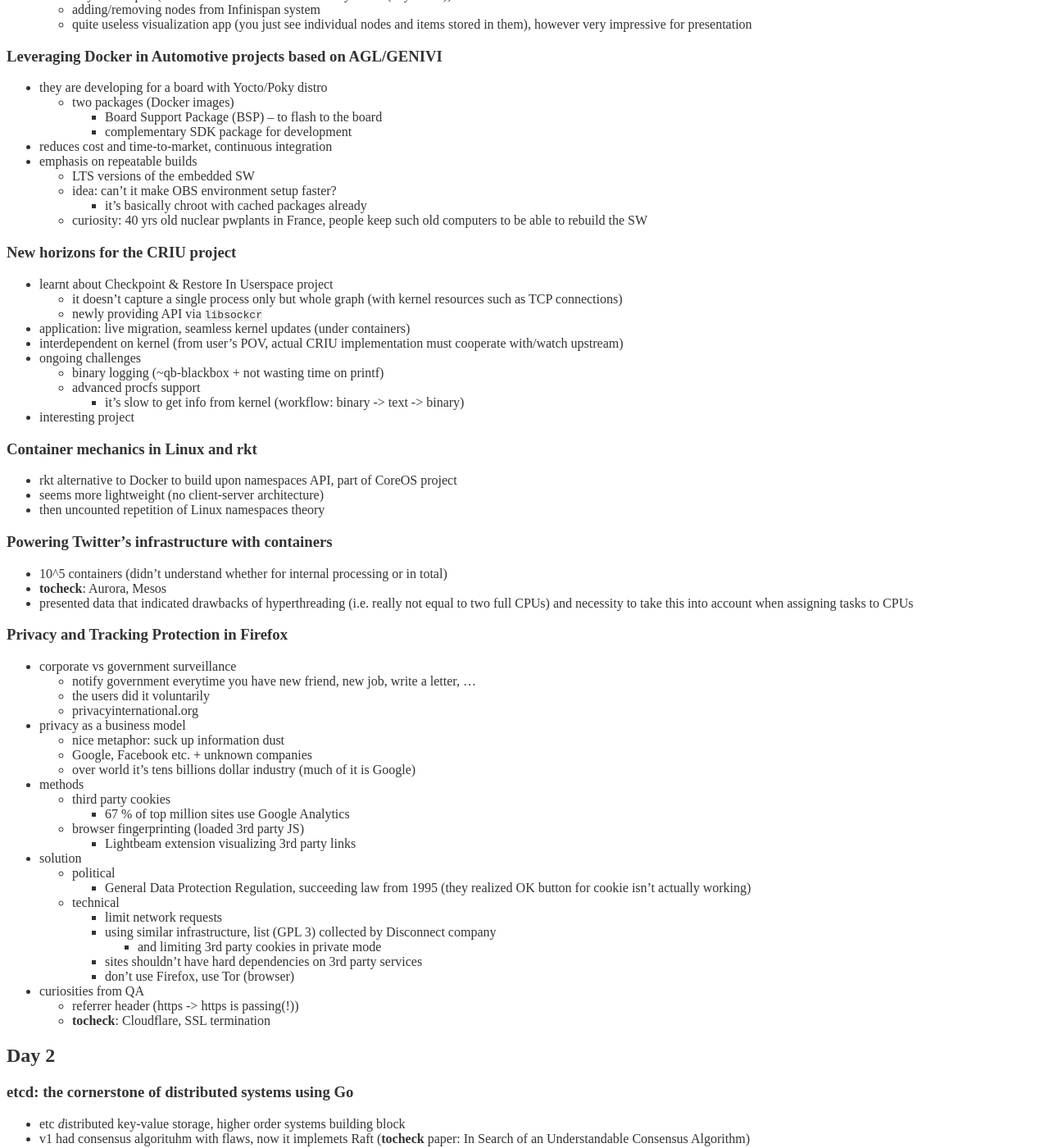
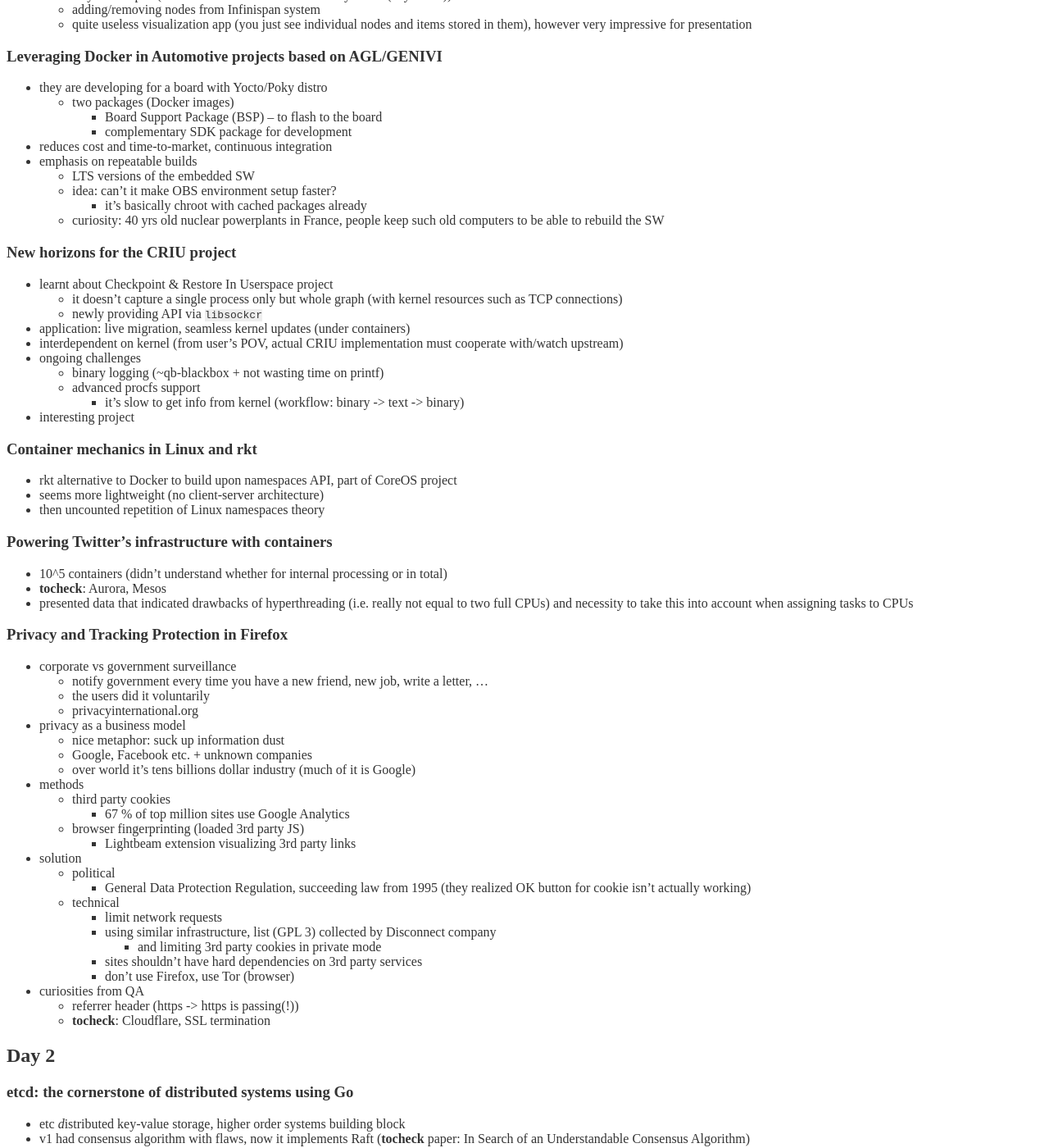
Before and after one commit to Werkov/Werkov.github.io, a Jekyll site: the page built from _posts/2016-01-31-fosdem.md, in a window 1280 px wide and 1400 px high, scrolled down 2164 px. Shown: the whole window at 82% size. Built offline with Jekyll 4.4.1, drawn with Linux system fonts in a browser that asks for light colours; some of the changed text lies outside the part shown.

Commit message:
various grammary and typo fixes

```diff
--- a/_posts/2016-01-31-fosdem.md
+++ b/_posts/2016-01-31-fosdem.md
@@ -137,7 +137,7 @@ Assorted impressions and thoughts from my first day in Belgium (ever):
     - LTS versions of the embedded SW
     - idea: can't it make OBS environment setup faster?
       - it's basically chroot with cached packages already
-    - curiosity: 40 yrs old nuclear pwplants in France, people keep such old
+    - curiosity: 40 yrs old nuclear powerplants in France, people keep such old
       computers to be able to rebuild the SW
 
 ### New horizons for the CRIU project
@@ -172,8 +172,8 @@ Assorted impressions and thoughts from my first day in Belgium (ever):
 
 ### Privacy and Tracking Protection in Firefox
   - corporate vs government surveillance
-    - notify government everytime you have new friend, new job, write a letter,
-      ...
+    - notify government every time you have a new friend, new job, write a
+      letter, ...
     - the users did it voluntarily
     - privacyinternational.org
   - privacy as a business model
@@ -204,7 +204,7 @@ Assorted impressions and thoughts from my first day in Belgium (ever):
 
 ### etcd: the cornerstone of distributed systems using Go
   - etc *d*istributed key-value storage, higher order systems building block
-  - v1 had consensus algorituhm with flaws, now it implemets Raft (**tocheck**
+  - v1 had consensus algorithm with flaws, now it implements Raft (**tocheck**
     paper: In Search of an Understandable Consensus Algorithm)
     - current version is 2.0, and 3.0 is coming
   - peers communicate using protobuf (**tocheck**)
```
Also changed, not shown: other parts of _posts/2016-01-31-fosdem.md (+5 -5 lines), _posts/2016-01-20-xmodmap-in-gnome-unity.md (+2 -2 lines).
